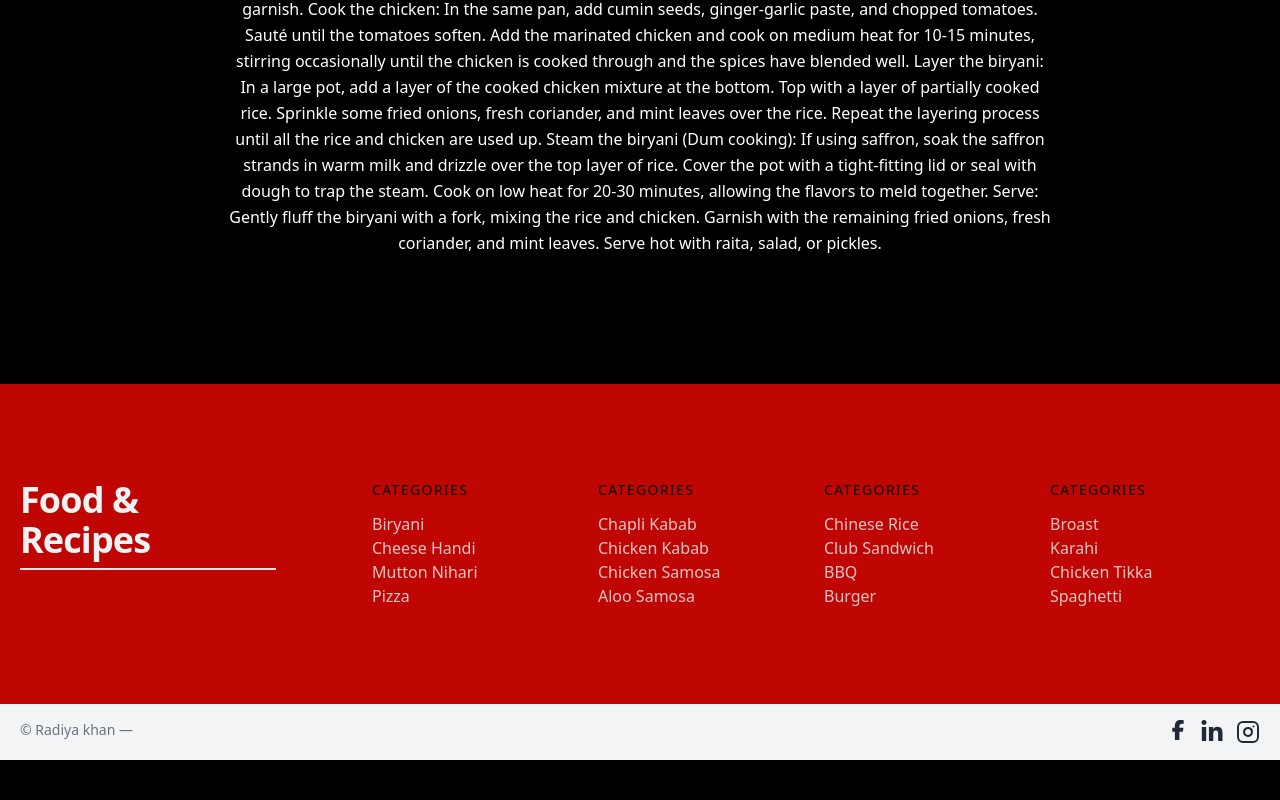
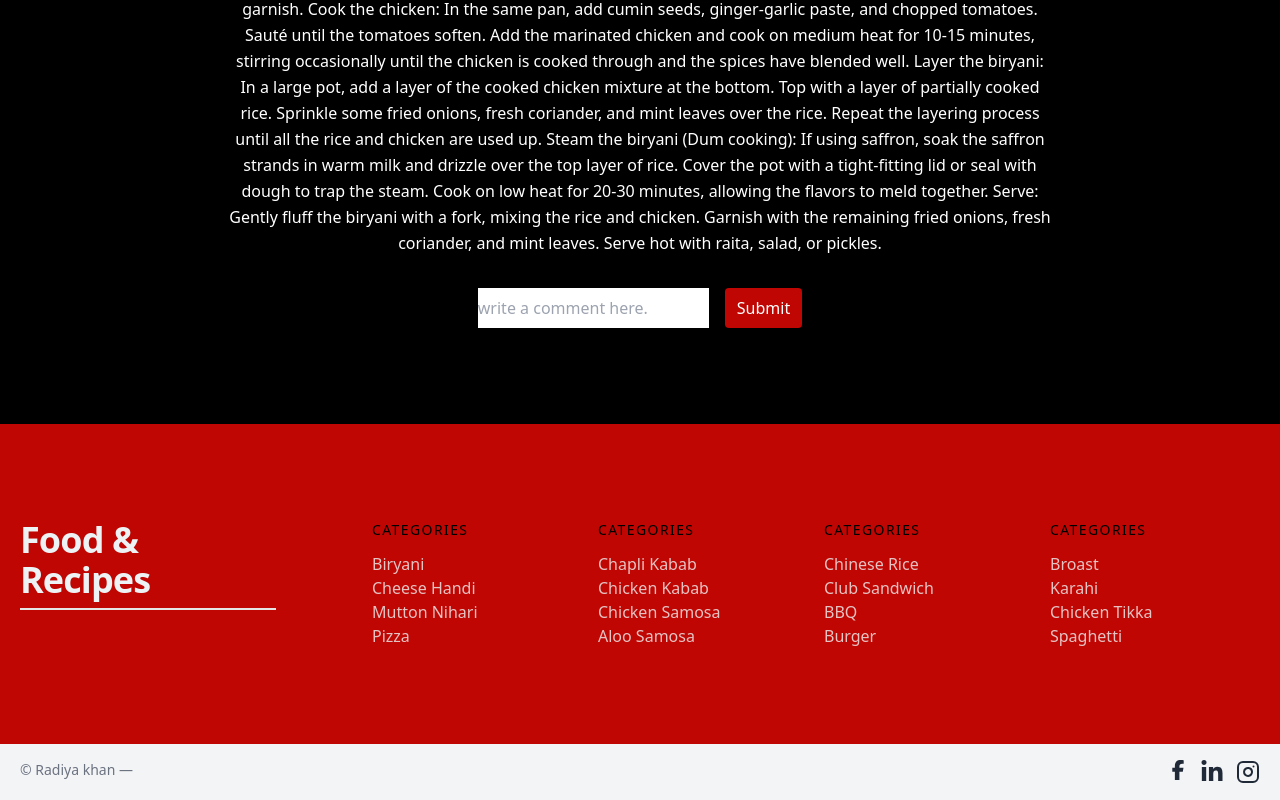
Before and after one commit to radiyakhan/blog-website, a Next.js app: page /blog/1 in a window 1280 px wide. Shown: the part 1084-1884 px from the top of the page. Before the commit the page ends 1844 px from the top, so only its background shows below. Built offline with nearby package versions, Linux system fonts and the light colour scheme.

Commit message:
Update page.tsx

```diff
--- a/src/app/blog/[id]/page.tsx
+++ b/src/app/blog/[id]/page.tsx
@@ -1,6 +1,7 @@
 import React from 'react'
 import products from '../../../../Data/data';
 import Image from 'next/image';
+import Comments from '@/components/comment';
 interface Paramst {
     params: {
         id: string;
@@ -35,7 +36,7 @@ interface Paramst {
                {find?.description2}
               </p>
               <div className="flex justify-center">
-
+                <Comments/>
               </div>
             </div>
           </div>
```
